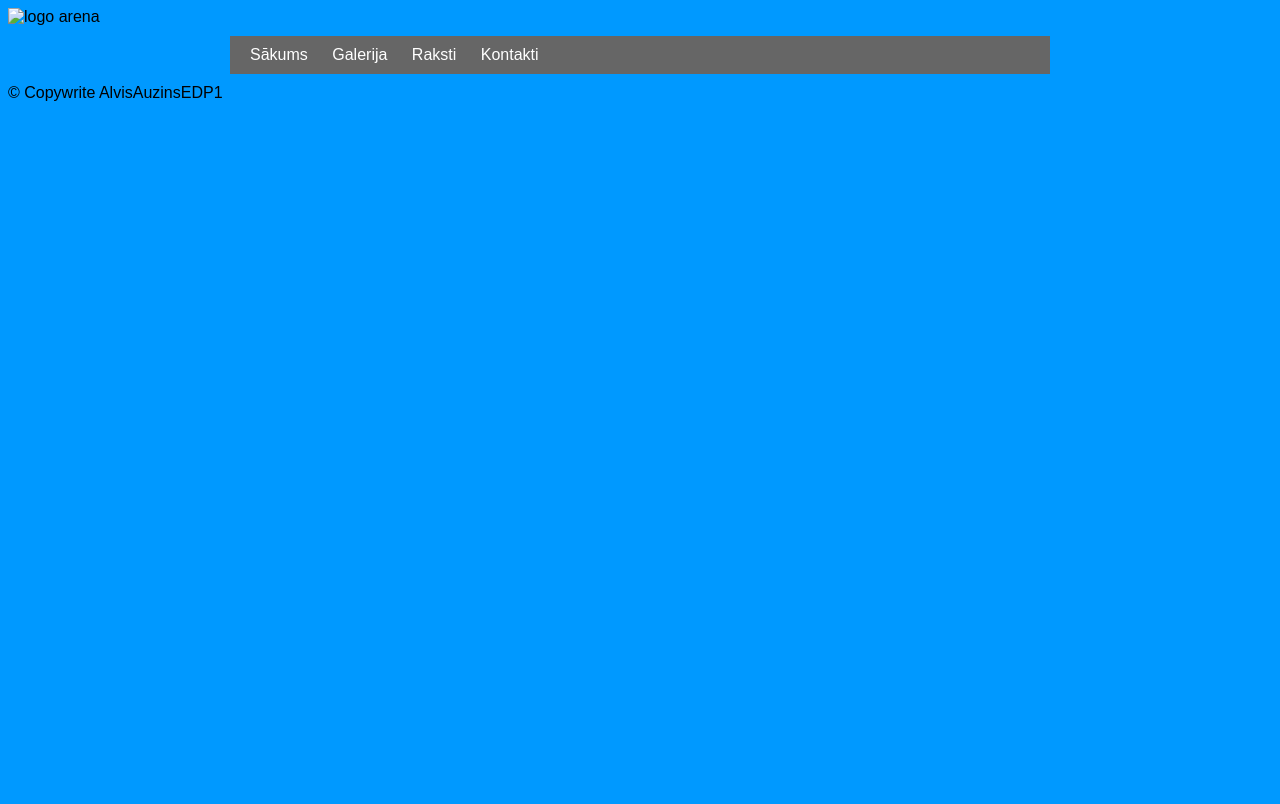
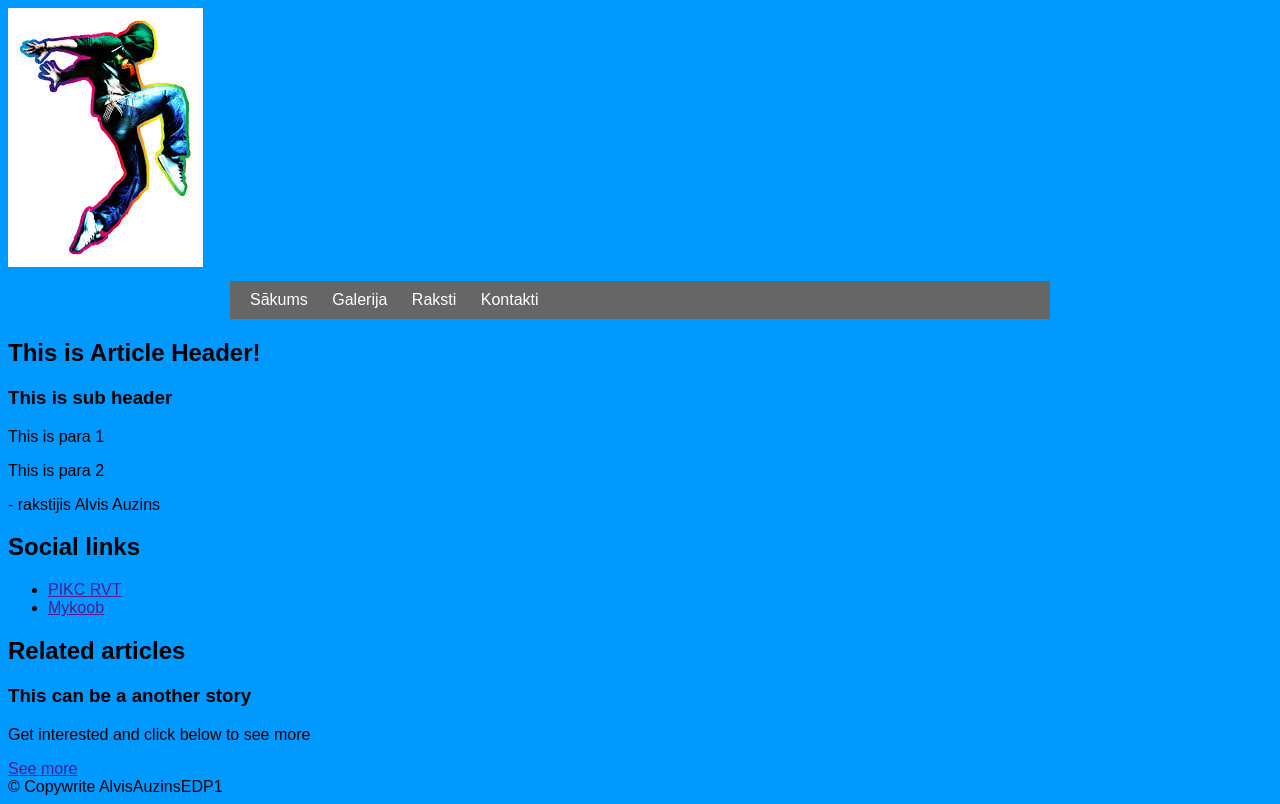
Before and after one commit to katarukiari/Alvis_Auzins_EDP1.github.io, a plain HTML site: page index.html in a window 1280 px wide. Drawn offline with Linux system fonts and the light colour scheme.

Commit message:
Sagatavots html doc pirms css regideshanas

```diff
--- a/css.css
+++ b/css.css
@@ -1,3 +1,4 @@
+/* MLapas dancers css fails */
 body{
 	font-family:Arial, Helvetica, sans-serif;
 	background-color:#09F;
@@ -24,7 +25,7 @@ display:inline; /* saraksts tiek atspoguïots horizontâli (pçc noklusçjuma ti
 text-decoration:none; /*tiek noòemts noklusçtâ krâsa */
 background:#666;
 color:#ffffff; /* teksta krâsa */
-padding:10px; /*attâlums no teksta lîdz taisnastûra malâm*/
+padding:10px; /*attalums no teksta lîdz taisnastûra malâm*/
 }
 
 .izvelne2 li a:hover{
--- a/index.html
+++ b/index.html
@@ -8,23 +8,52 @@
 
 <body>
 	<header>
-		<img src="logo.png" alt="logo arena"/>
+		<img src="dancers.png" alt="logo arena"/>
+	       <nav>
 		      <ul class = "izvelne2">
 			    <li><a href = "tests.html">Sākums</a></li>
 			    <li><a href = "tests.html">Galerija</a></li>
                 <li><a href = "tests.html">Raksti</a></li>
 			    <li><a href = "tests.html">Kontakti</a></li>
 		      </ul>
+	       </nav>
 	</header>
-    <nav>
-
-	</nav>
 
 	<section>
+      <article>
+      	 <header>
+      	    <h2> This is Article Header!</h2>
+      	    <h3> This is sub header</h3>
+         </header>
+         <p> This is para 1 </p>
+         <p> This is para 2 </p>
+         <footer>
+         	 - rakstijis Alvis Auzins
+         </footer>
+      </article>
 	</section>
 
 	<aside>
+        <div>
+        	<h2> Social links </h2>
+        	<ul>
+        		<li><a href=""> PIKC RVT </a></li>
+        		<li><a href=""> Mykoob </a></li>
 
+        	</ul>
+        </div>
+        <div>
+             <h2>Related articles</h2>
+             <article>
+             <header>
+                 <h3> This can be a another story</h3>
+             </header>
+                 <p>Get interested and click below to see more</p>
+                 <footer>
+                   <a href=""> See more </a>
+                 </footer>
+             </article>
+        </div>
 	</aside>
 
 	<footer>
```
Also changed, not shown: dancers.png (added). Lines whose indentation alone changed are shown as unchanged.
